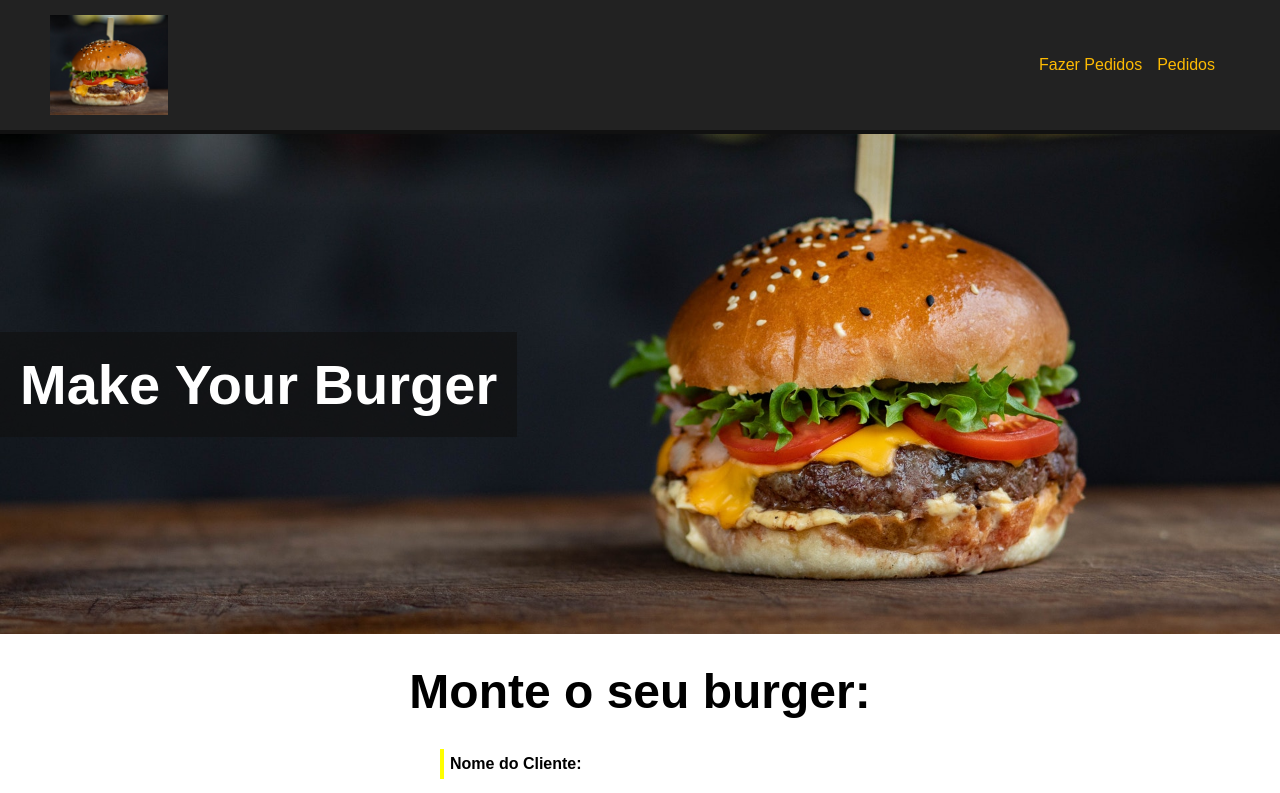
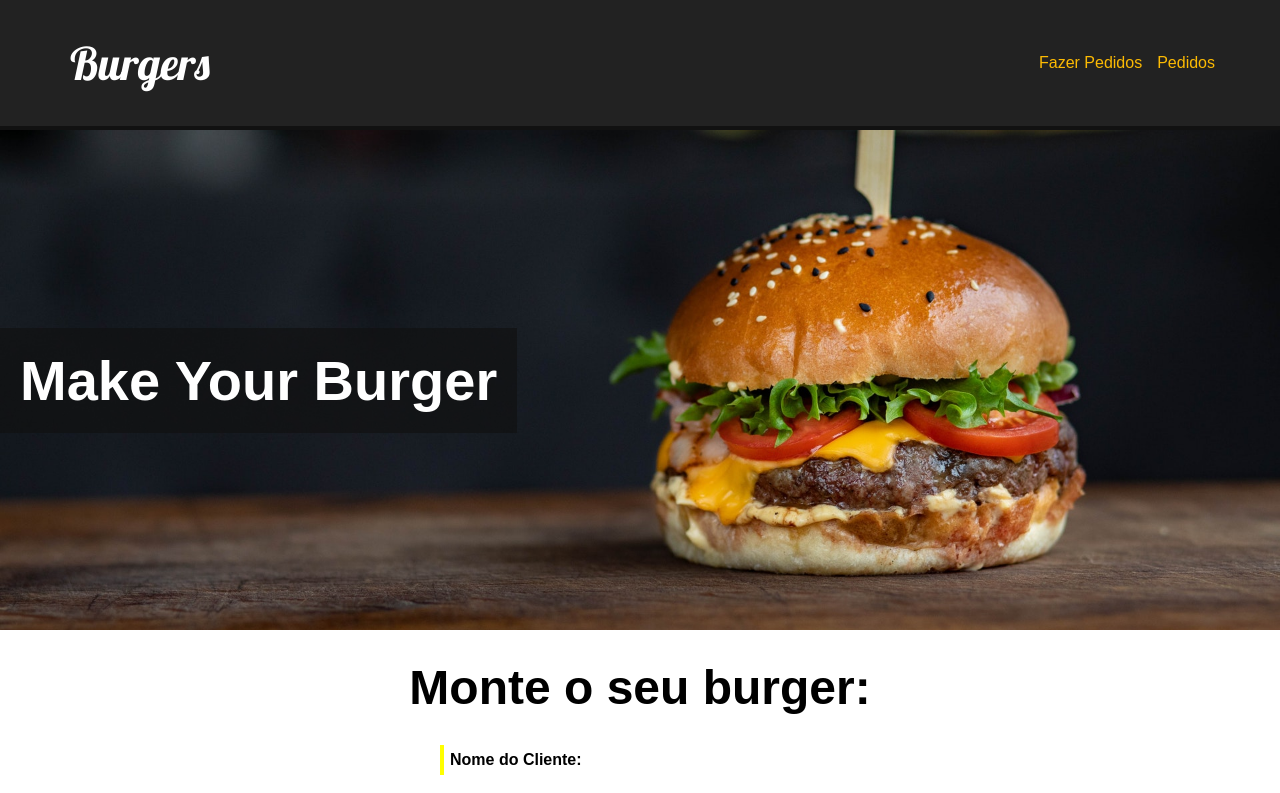
Before and after one commit to marciolucasjunior/Burgers, a React (Vite) app in the folder Hamburger/: page / in a window 1280 px wide. Shown: the top 793 px of the page. Built offline with nearby package versions, Linux system fonts and the light colour scheme.

Commit message:
atualizando

```diff
--- a/Hamburger/src/Components/Header.css
+++ b/Hamburger/src/Components/Header.css
@@ -1,7 +1,12 @@
+
+@import url('https://fonts.googleapis.com/css2?family=Lobster&family=Open+Sans:ital,wght@0,300;0,400;0,500;0,600;0,700;0,800;1,300;1,400;1,500;1,600;1,700;1,800&family=Roboto:ital,wght@0,100;0,300;0,400;0,500;0,700;0,900;1,100;1,300;1,400;1,500;1,700;1,900&display=swap');
+
 * {
     margin: 0;
     padding: 0;
 }
+
+
 
 body {
     font-family: Arial, Helvetica, sans-serif;
@@ -30,10 +35,12 @@ body {
 }
 
 #logo{
-
-    height: 100px;
+    font-family: 'Lobster', cursive;
+    color: white;
+    font-size: 45px;
     margin: auto;
     margin-left: 0;
+    padding: 20px;
 }
 
 #image {
--- a/Hamburger/src/Components/Header.jsx
+++ b/Hamburger/src/Components/Header.jsx
@@ -7,7 +7,7 @@ function Header() {
     <div>
         <header>
                   <nav className="nav">
-                      <img id='logo'src="../../public/burgerpequeno.jpg" alt="logo_nav"/>
+                      <p id='logo'>Burgers</p>
                       <a href="/"><p>Fazer Pedidos</p></a>
                       <a href="/Pedidos" rel="next"><p>Pedidos</p></a>
                   </nav>
```
